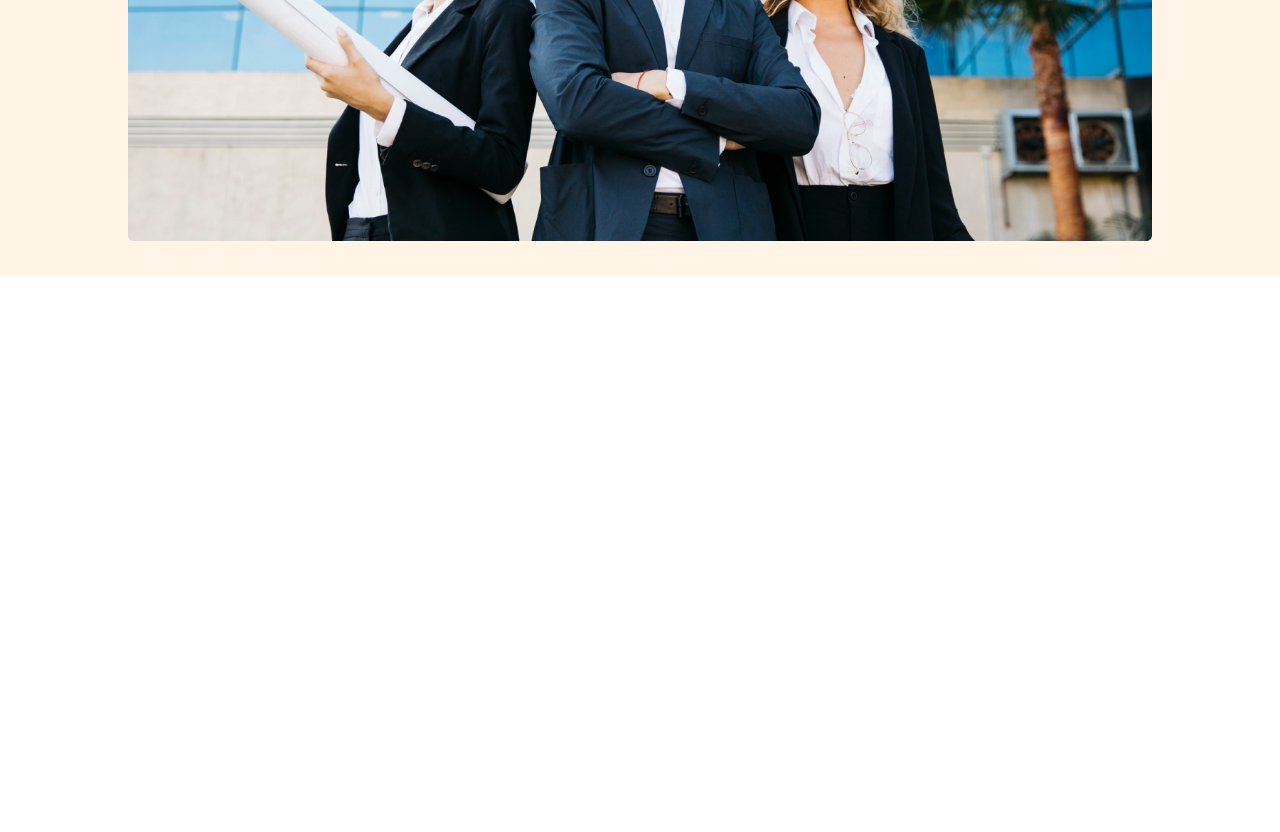
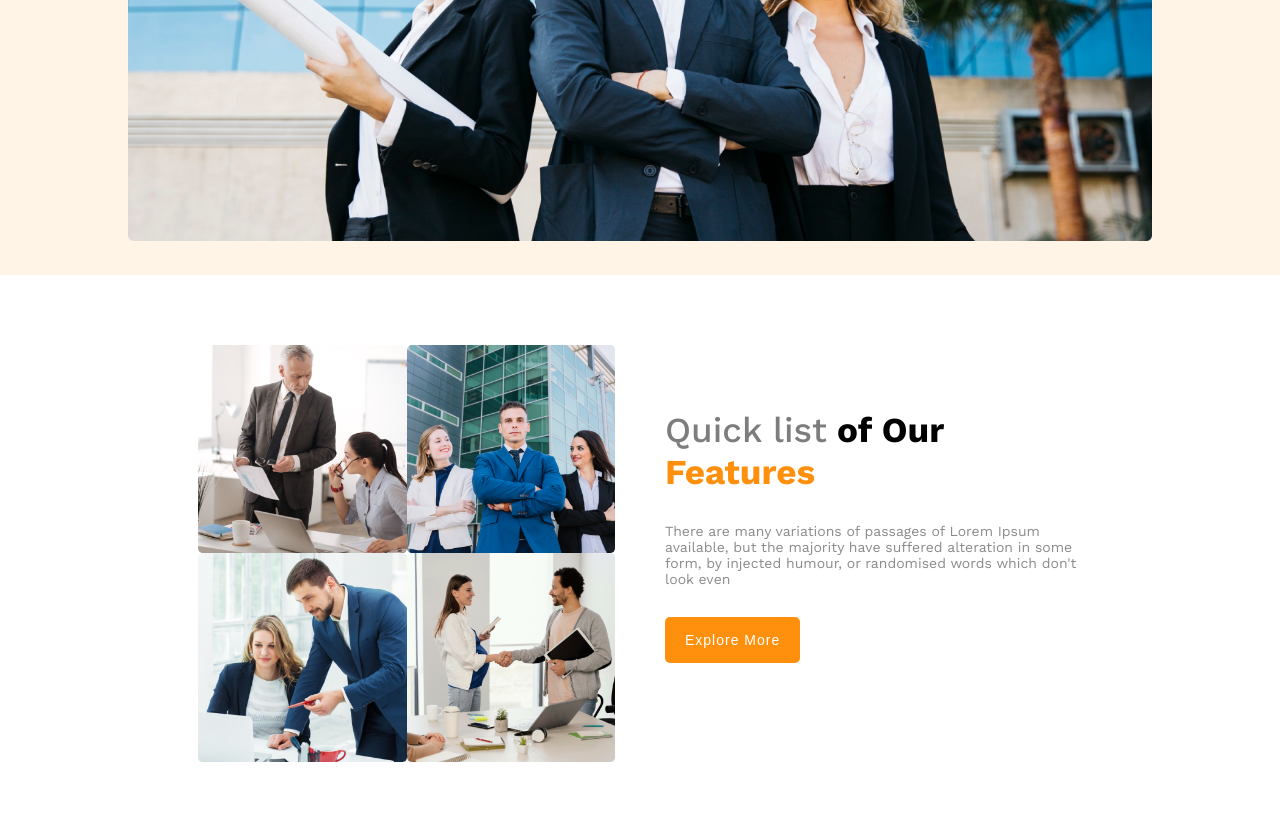
Before and after one commit to mahbub1216/milestone2-b7-g3-architects, a plain HTML site: page index.html in a window 1280 px wide. Shown: the part 696-1528 px from the top of the page. Before the commit the page ends 971 px from the top, so only its background shows below. Drawn offline with nearby package versions, Linux system fonts and the light colour scheme.

Commit message:
photo gallery added

```diff
--- a/css/style.css
+++ b/css/style.css
@@ -1,19 +1,22 @@
 @import url('https://fonts.googleapis.com/css2?family=Work+Sans:wght@100;200;300;400;500;600;700;800;900&display=swap');
-*{
+
+* {
     margin: 0;
     padding: 0;
     box-sizing: border-box;
 }
-body{
+
+body {
     font-family: 'Work Sans', sans-serif;
 }
 
 
 /* header start */
-.header-wrap{
+.header-wrap {
     background: rgba(255, 144, 14, 0.1);
 }
-.header{
+
+.header {
     display: flex;
     justify-content: space-between;
     width: 100%;
@@ -21,43 +24,54 @@ body{
     margin: 0 auto;
     padding: 30px 0;
 }
-.header h2{
+
+.header h2 {
     font-size: 35px;
 }
-.header nav{}
+
+.header nav {}
+
 .header nav ul {
     display: flex;
     gap: 45px;
 }
-.header nav ul li{
+
+.header nav ul li {
     list-style: none;
 }
-.header nav ul li a{
+
+.header nav ul li a {
     text-decoration: none;
     color: #393939;
     font-size: 14px;
     font-weight: 500;
 }
-.header nav ul li a:hover{
+
+.header nav ul li a:hover {
     color: #ff8800;
 
 }
-.banner{
+
+.banner {
     text-align: center;
 }
-.banner-title h1{
+
+.banner-title h1 {
     font-size: 50px;
     margin: 50px 0 20px 0;
 }
-.banner-title{
+
+.banner-title {
     text-align: center;
     width: 50%;
     margin: auto;
 }
-.banner-title small{
+
+.banner-title small {
     color: rgb(67, 67, 67);
 }
-.banner-title button{
+
+.banner-title button {
     padding: 15px 20px;
     border-radius: 5px;
     background: #FF900E;
@@ -68,11 +82,77 @@ body{
     font-size: 14px;
     letter-spacing: 1px;
 }
-.banner img{
+
+.banner img {
     width: 80%;
     padding-bottom: 30px;
 }
+
 /* header end */
+
+
+
+/* main section start */
+.main {}
+
+.main-sec1 {
+    display: flex;
+    justify-content: center;
+    align-items: center;
+    width: 80%;
+    margin: auto;
+    gap: 50px;
+    padding: 70px;
+}
+
+.main-sec1-photos {
+    display: grid;
+    grid-template-columns: repeat(2, 1fr);
+    width: 50%;
+}
+
+.main-sec1-photos img {
+    width: 100%;
+}
+
+.main-sec1-title {
+    width: 50%;
+
+}
+
+.main-sec1-title h1 {
+    font-size: 35px;
+}
+
+.main-sec1-title span {
+    color: rgb(125, 125, 125);
+    font-weight: 500;
+}
+
+#features {
+    color: #FF900E;
+}
+
+.main-sec1-title p {
+    font-size: 14px;
+    color: rgb(140, 139, 139);
+    margin-top: 30px;
+}
+
+.main-sec1-title button {
+    padding: 15px 20px;
+    border-radius: 5px;
+    background: #FF900E;
+    border: none;
+    margin: 30px 0 35px 0;
+    font-weight: 500;
+    color: #fff;
+    font-size: 14px;
+    letter-spacing: 1px;
+}
+
+
+/* main section end */
 
 
 
@@ -81,15 +161,14 @@ body{
 
 
 
-
-
-@media screen and (max-width: 576px){
-    .header{
+@media screen and (max-width: 576px) {
+    .header {
         flex-direction: column;
         text-align: center;
         line-height: 30px;
     }
-    .header nav ul{
+
+    .header nav ul {
         display: inherit;
     }
 }
--- a/index.html
+++ b/index.html
@@ -5,7 +5,7 @@
     <meta charset="UTF-8">
     <meta http-equiv="X-UA-Compatible" content="IE=edge">
     <meta name="viewport" content="width=device-width, initial-scale=1.0">
-    <title>Leader Board</title>
+    <title>G3-Architects</title>
     <link rel="shortcut icon" href="./images/icons/favcon.png" type="image/x-icon">
     <link rel="stylesheet" href="css/style.css">
 </head>
@@ -31,7 +31,8 @@
                     Group of Architects
                 </h1>
                 <small>
-                    There are many variations of passages of Lorem Ipsum available, but the majority have suffered alteration in some form, by injected humour, or randomised words which don't look even
+                    There are many variations of passages of Lorem Ipsum available, but the majority have suffered
+                    alteration in some form, by injected humour, or randomised words which don't look even
                 </small><br>
                 <button>Explore More</button>
             </div>
@@ -41,6 +42,36 @@
     <!-- Header End -->
 
 
+
+    <!-- main section start -->
+<main class="main">
+    <section class="main-sec1">
+        <div class="main-sec1-photos">
+            <img src="./images/team1.png" alt="photo1">
+            <img src="./images/team2.png" alt="photo1">
+            <img src="./images/team3.png" alt="photo1">
+            <img src="./images/team4.png" alt="photo1">
+        </div>
+
+        <div class="main-sec1-title">
+            <h1><span>Quick list</span> of Our</h1>
+            <h1 id="features">Features</h1>
+            <p>
+                There are many variations of passages of Lorem Ipsum available, but the majority have suffered alteration in some form, by injected humour, or randomised words which don't look even
+            </p>
+            <button>Explore More</button>
+        </div>
+
+    </section>
+
+</main>
+
+
+
+
+    <!-- main section end -->
+
+
 </body>
 
 </html>
```
